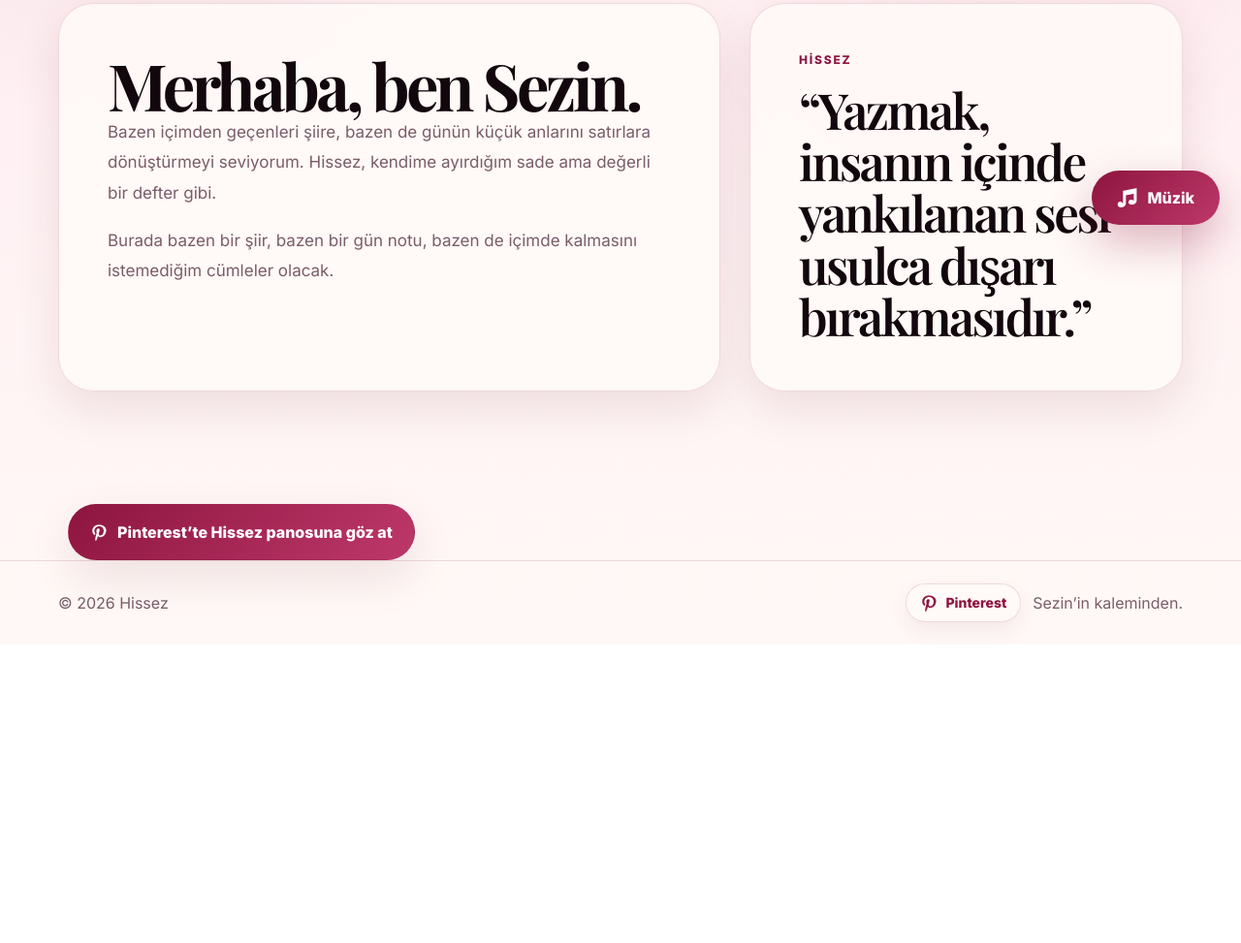
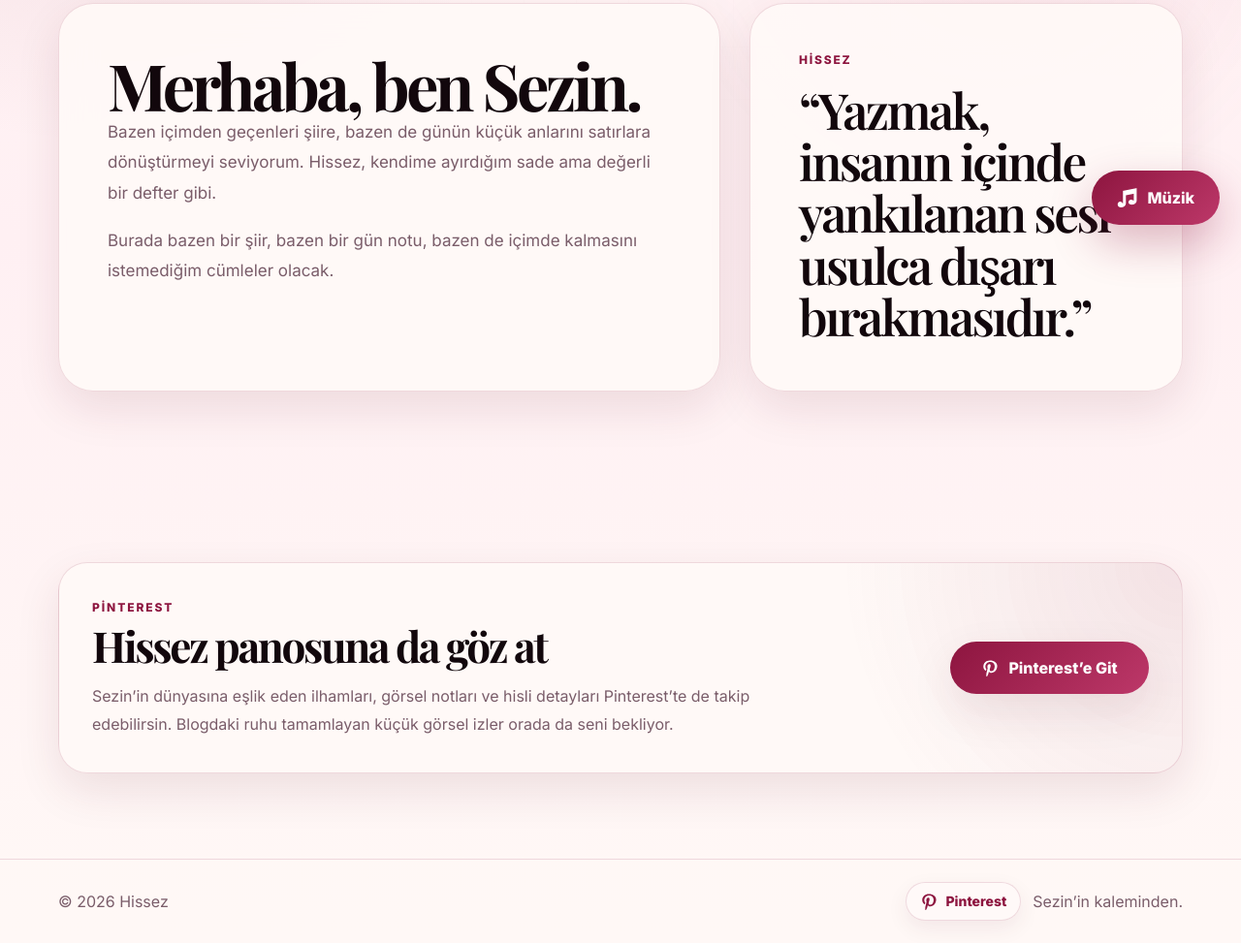
Before and after one commit to batikanceylan06/hissez, a plain HTML site: page hakkimda.html in a window 1280 px wide. Shown: the part 546-1519 px from the top of the page at 97% size. Before the commit the page ends 1211 px from the top, so only its background shows below. Drawn offline with nearby package versions, Linux system fonts and the light colour scheme.

Commit message:
Add files via upload

```diff
--- /dev/null
+++ b/HAKKIMDA-PINTEREST-YENI-TASARIM-NOTU.txt
@@ -0,0 +1,4 @@
+Hakkımda sayfasındaki Pinterest alanı yeniden tasarlandı.
+- Sadece buton gibi duran yapı kaldırıldı.
+- Daha dengeli başlık + açıklama + buton düzeni eklendi.
+- Mobil uyumlu, kart hissi veren bir bölüm yapıldı.
--- a/assets/css/style.css
+++ b/assets/css/style.css
@@ -1585,3 +1585,90 @@ body[data-theme="dark"] .social-link {
     font-size: 14px;
   }
 }
+
+
+/* --- Hakkımda sayfası Pinterest alanı yeniden tasarlandı --- */
+.about-pinterest-compact {
+  display: none !important;
+}
+
+.about-pinterest-panel {
+  display: grid;
+  grid-template-columns: minmax(0, 1fr) auto;
+  align-items: center;
+  gap: 22px;
+  padding: clamp(24px, 3vw, 34px);
+  border-radius: 30px;
+  border: 1px solid var(--border);
+  background:
+    radial-gradient(circle at top right, color-mix(in srgb, var(--primary) 10%, transparent), transparent 22rem),
+    var(--surface, rgba(255,250,248,.92));
+  box-shadow: var(--shadow-sm, 0 18px 46px rgba(85,17,39,.10));
+}
+
+.about-pinterest-copy h2 {
+  margin-top: 8px;
+  font-size: clamp(28px, 3.5vw, 44px);
+  line-height: 1.06;
+}
+
+.about-pinterest-copy p {
+  margin-top: 14px;
+  max-width: 760px;
+  color: var(--muted);
+  line-height: 1.85;
+}
+
+.about-pinterest-button {
+  min-width: 205px;
+  min-height: 54px;
+  display: inline-flex;
+  align-items: center;
+  justify-content: center;
+  gap: 10px;
+  padding: 0 22px;
+  border-radius: 999px;
+  background: linear-gradient(135deg, var(--primary), var(--primary-2, var(--primary)));
+  color: #fff;
+  font-weight: 900;
+  box-shadow: var(--shadow-sm, 0 18px 46px rgba(85,17,39,.10));
+  white-space: nowrap;
+}
+
+.about-pinterest-button:hover {
+  transform: translateY(-2px);
+}
+
+.about-pinterest-button .pinterest-icon {
+  width: 18px !important;
+  height: 18px !important;
+  min-width: 18px !important;
+  max-width: 18px !important;
+  min-height: 18px !important;
+  max-height: 18px !important;
+  flex: 0 0 18px !important;
+}
+
+@media (max-width: 720px) {
+  .about-pinterest-panel {
+    grid-template-columns: 1fr;
+    gap: 16px;
+    padding: 22px 18px;
+    border-radius: 24px;
+  }
+
+  .about-pinterest-copy h2 {
+    font-size: clamp(24px, 7vw, 34px);
+  }
+
+  .about-pinterest-copy p {
+    line-height: 1.72;
+  }
+
+  .about-pinterest-button {
+    width: 100%;
+    min-width: 0;
+    min-height: 50px;
+    padding: 0 16px;
+  }
+}
--- a/hakkimda.html
+++ b/hakkimda.html
@@ -99,14 +99,23 @@
       </div>
     </section>
 
-      <div class="about-pinterest-compact reveal">
-        <a href="https://pin.it/55jp4Ze6V" target="_blank" rel="noopener noreferrer" aria-label="Hissez Pinterest bağlantısını aç">
-          <svg class="pinterest-icon" viewBox="0 0 24 24" width="18" height="18" aria-hidden="true" focusable="false"><path d="M12.04 2C6.58 2 3 5.62 3 10.47c0 2.15 1.2 4.83 3.12 5.68.29.13.44.07.51-.21.05-.21.31-1.27.43-1.76.04-.16.02-.31-.11-.46-.63-.75-1.13-2.13-1.13-3.42 0-3.24 2.46-6.38 6.66-6.38 3.63 0 6.17 2.47 6.17 6.01 0 3.99-2.01 6.76-4.63 6.76-1.45 0-2.54-1.2-2.19-2.67.42-1.75 1.23-3.64 1.23-4.9 0-1.13-.61-2.08-1.86-2.08-1.47 0-2.66 1.52-2.66 3.56 0 1.3.44 2.18.44 2.18s-1.46 6.16-1.73 7.31c-.3 1.27-.18 3.05-.05 4.21.04.32.46.39.63.12.59-.98 1.56-2.65 1.9-3.87.18-.66.94-3.37.94-3.37.5.95 1.95 1.75 3.49 1.75 4.59 0 7.9-4.22 7.9-9.46C22.06 5.45 18.31 2 12.04 2Z"/></svg>
-          <span>Pinterest’te Hissez panosuna göz at</span>
-        </a>
+    <section class="section">
+      <div class="container">
+        <div class="about-pinterest-panel reveal">
+          <div class="about-pinterest-copy">
+            <span class="eyebrow">Pinterest</span>
+            <h2>Hissez panosuna da göz at</h2>
+            <p>Sezin’in dünyasına eşlik eden ilhamları, görsel notları ve hisli detayları Pinterest’te de takip edebilirsin. Blogdaki ruhu tamamlayan küçük görsel izler orada da seni bekliyor.</p>
+          </div>
+          <a class="about-pinterest-button" href="https://pin.it/55jp4Ze6V" target="_blank" rel="noopener noreferrer" aria-label="Pinterest bağlantısını aç">
+            <svg class="pinterest-icon" viewBox="0 0 24 24" aria-hidden="true" focusable="false"><path d="M12.04 2C6.58 2 3 5.62 3 10.47c0 2.15 1.2 4.83 3.12 5.68.29.13.44.07.51-.21.05-.21.31-1.27.43-1.76.04-.16.02-.31-.11-.46-.63-.75-1.13-2.13-1.13-3.42 0-3.24 2.46-6.38 6.66-6.38 3.63 0 6.17 2.47 6.17 6.01 0 3.99-2.01 6.76-4.63 6.76-1.45 0-2.54-1.2-2.19-2.67.42-1.75 1.23-3.64 1.23-4.9 0-1.13-.61-2.08-1.86-2.08-1.47 0-2.66 1.52-2.66 3.56 0 1.3.44 2.18.44 2.18s-1.46 6.16-1.73 7.31c-.3 1.27-.18 3.05-.05 4.21.04.32.46.39.63.12.59-.98 1.56-2.65 1.9-3.87.18-.66.94-3.37.94-3.37.5.95 1.95 1.75 3.49 1.75 4.59 0 7.9-4.22 7.9-9.46C22.06 5.45 18.31 2 12.04 2Z"/></svg>
+            <span>Pinterest’e Git</span>
+          </a>
+        </div>
       </div>
+    </section>
 
-    </main>
+</main>
 
   <footer class="site-footer">
     <div class="container footer-inner">
--- a/sw.js
+++ b/sw.js
@@ -1,4 +1,4 @@
-const CACHE_NAME = "hissez-public-v18-pinterest-mobile-fix";
+const CACHE_NAME = "hissez-public-v18-about-pinterest-redesign";
 const ASSETS = [
   "/",
   "/index.html",
```
